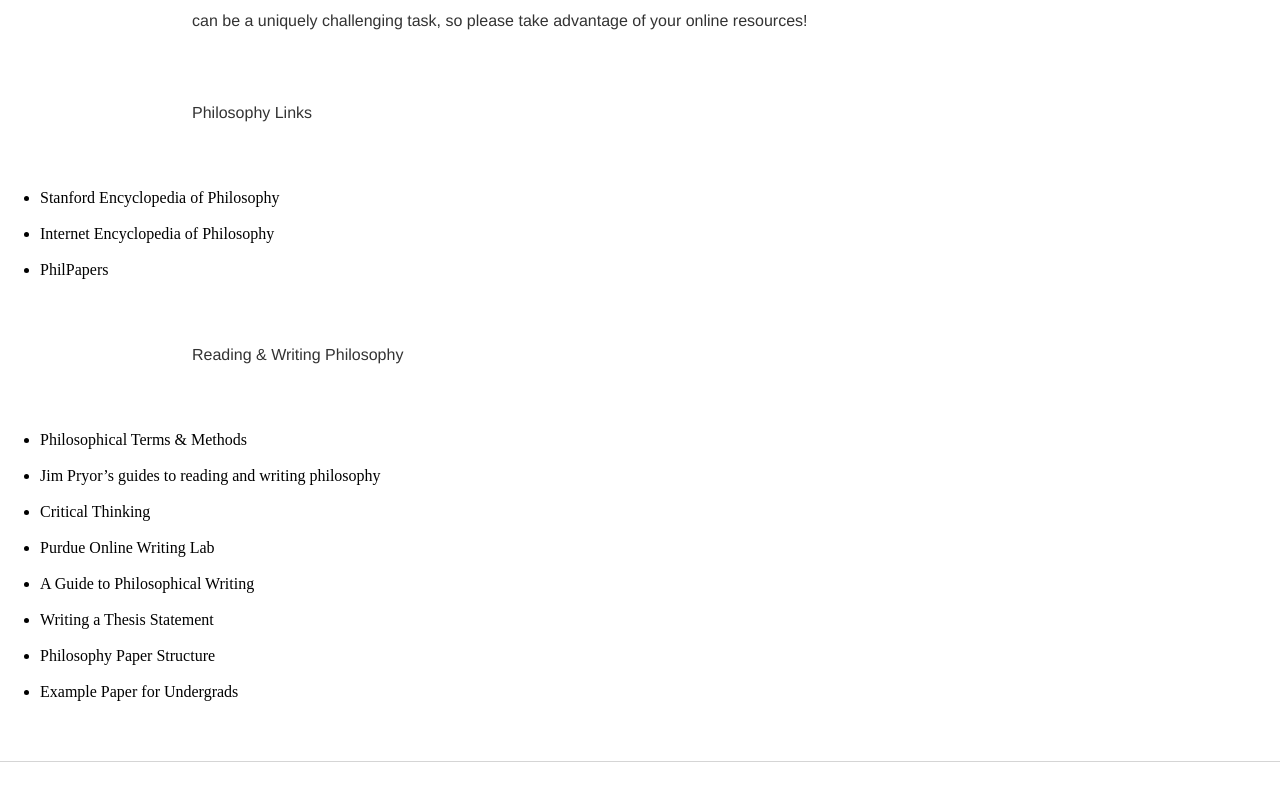
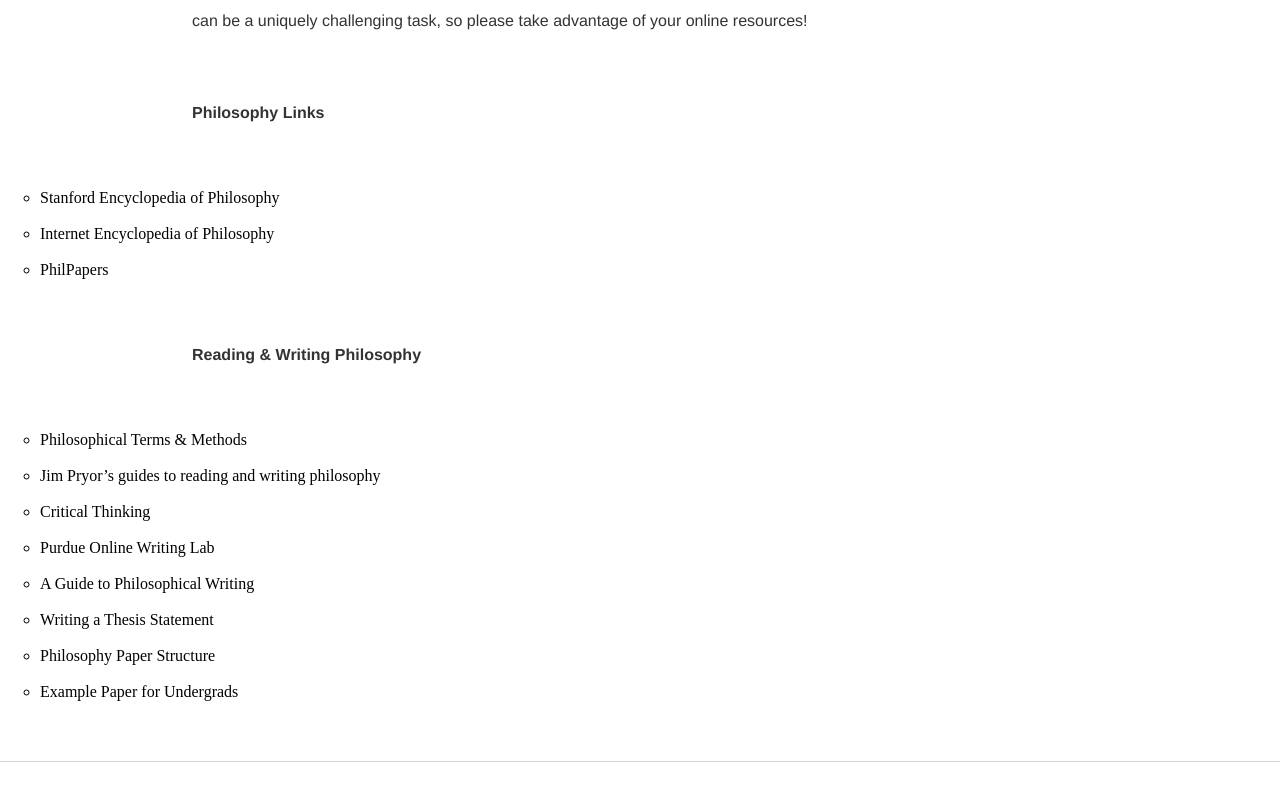
Before and after one commit to kevinjpatton/kevinjpatton.github.io, a Jekyll site: the page built from resources/index.html, in a window 1280 px wide. Shown: the part 238-1023 px from the top of the page. Built offline with Jekyll 4.4.1, drawn with Linux system fonts in a browser that asks for light colours; Markdown is read by kramdown in place of the engine named in the settings.

Commit message:
Update index.html

```diff
--- a/resources/index.html
+++ b/resources/index.html
@@ -4,15 +4,15 @@
 ---
 <h1>Resources</h1>
 <p>If you are a student of mine, then you may benefit from consulting some of these resources.  Reading and writing philosophy can be a uniquely challenging task, so please take advantage of your online resources!</p>
-<p>Philosophy Links<br/>
-  <ul>
+<p><b>Philosophy Links</b><br/>
+<ul style="list-style-type:circle;">
     <li>Stanford Encyclopedia of Philosophy</li><br/>
     <li>Internet Encyclopedia of Philosophy</li><br/>
     <li>PhilPapers</li></p>
 </ul>
 
-<p>Reading & Writing Philosophy<br/>
-<ul>
+<p><b>Reading & Writing Philosophy</b><br/>
+<ul style="list-style-type:circle;">
   <li>Philosophical Terms & Methods</li><br/>
 <li>Jim Pryor’s guides to reading and writing philosophy</li><br/>
 <li>Critical Thinking</li><br/>
```
